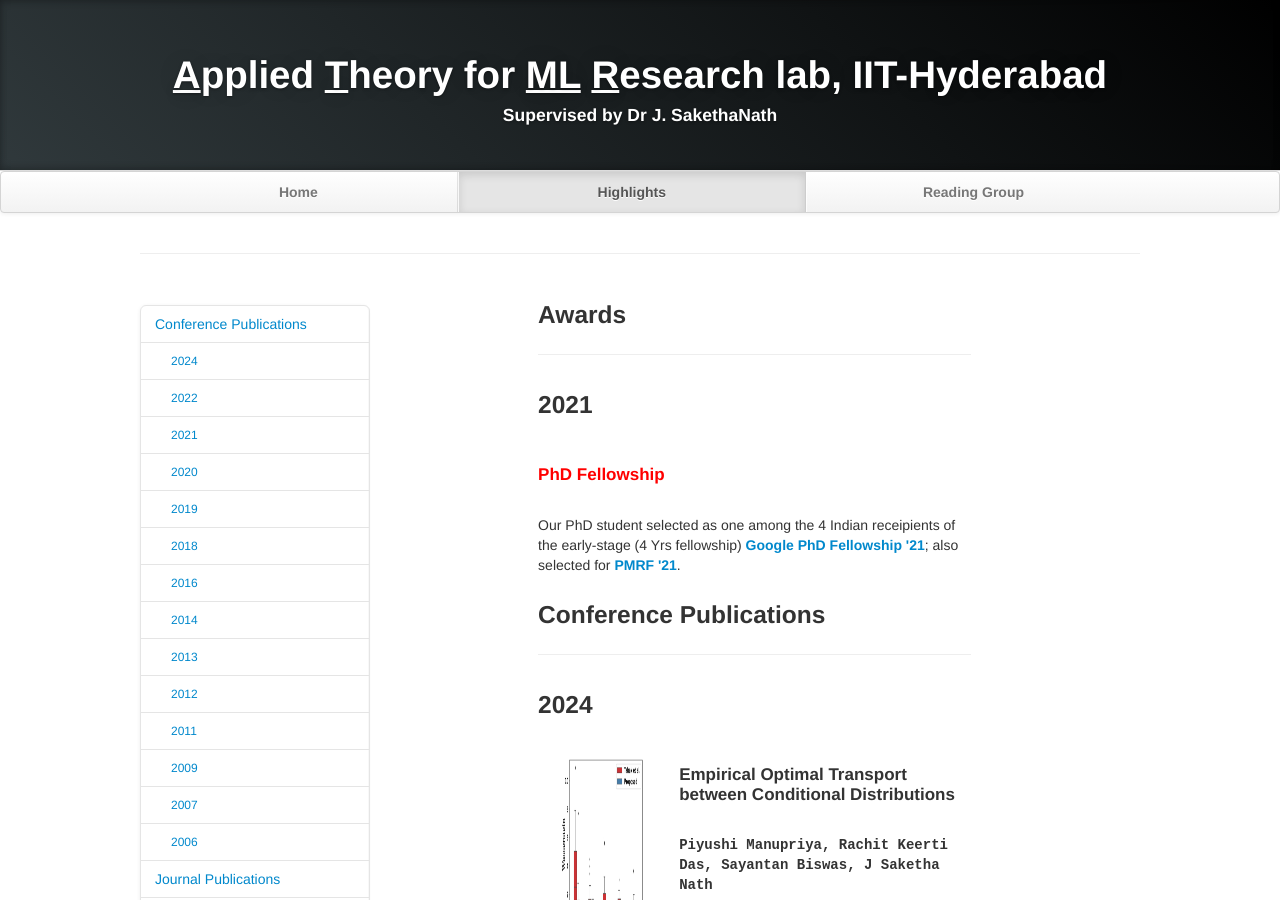
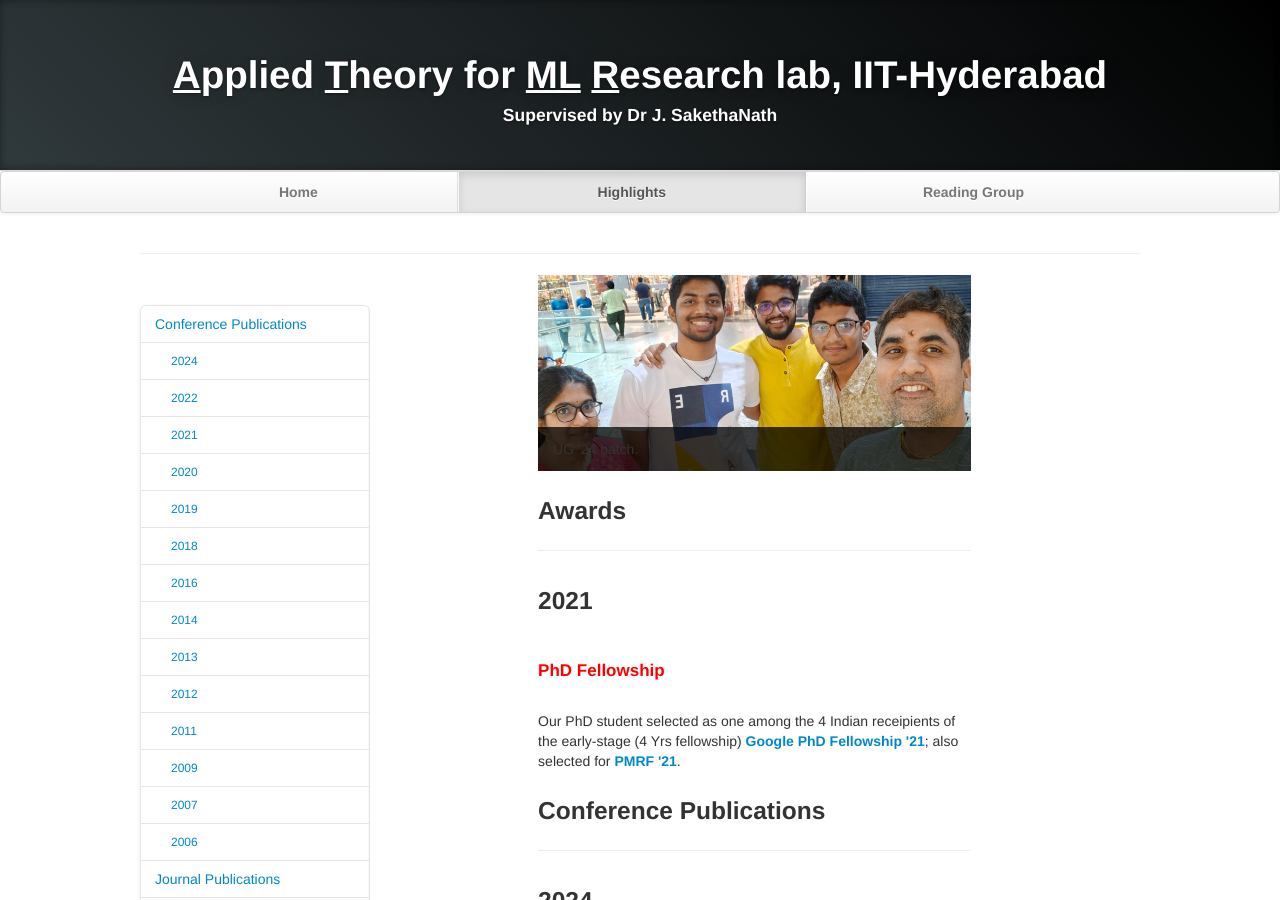
Before and after one commit to atmlr-lab/atmlr-lab.github.io, a Jekyll site: the page built from highlights.md, in a window 1280 px wide and 900 px high. Built offline with Jekyll 4.4.1, drawn with Linux system fonts in a browser that asks for light colours.

Commit message:
v1_lab_pics

```diff
--- a/highlights.md
+++ b/highlights.md
@@ -37,6 +37,18 @@ layout: default
 	<div class="span8 offset1">
 
 	<section id="Other">
+   <div id="main-carousel" class="carousel slide">
+      <div class="carousel-inner">
+         <div class="item active">
+            <img src="lab_pics/IMG20240504171046.jpg" class="carousel-image" alt="">
+            <div class="carousel-caption">
+               UG '24 batch.
+               <p></p>
+            </div>
+         </div>
+      </div>
+	</div>
+
    <div class="page-header">
       <h3>Awards</h3>
    </div>
```
Also changed, not shown: lab_pics/IMG20240504171046.jpg (added).
